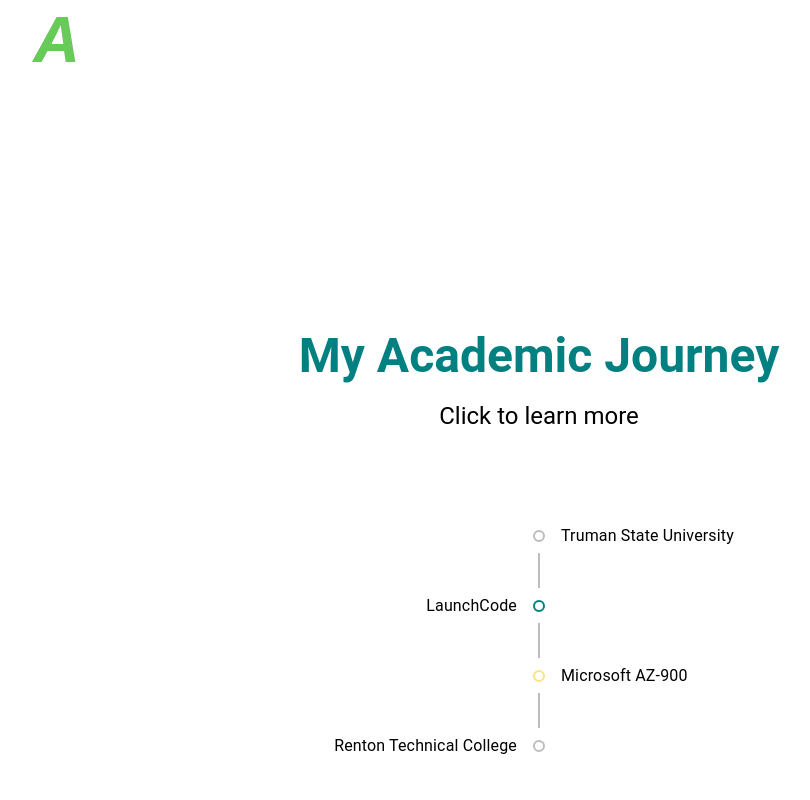
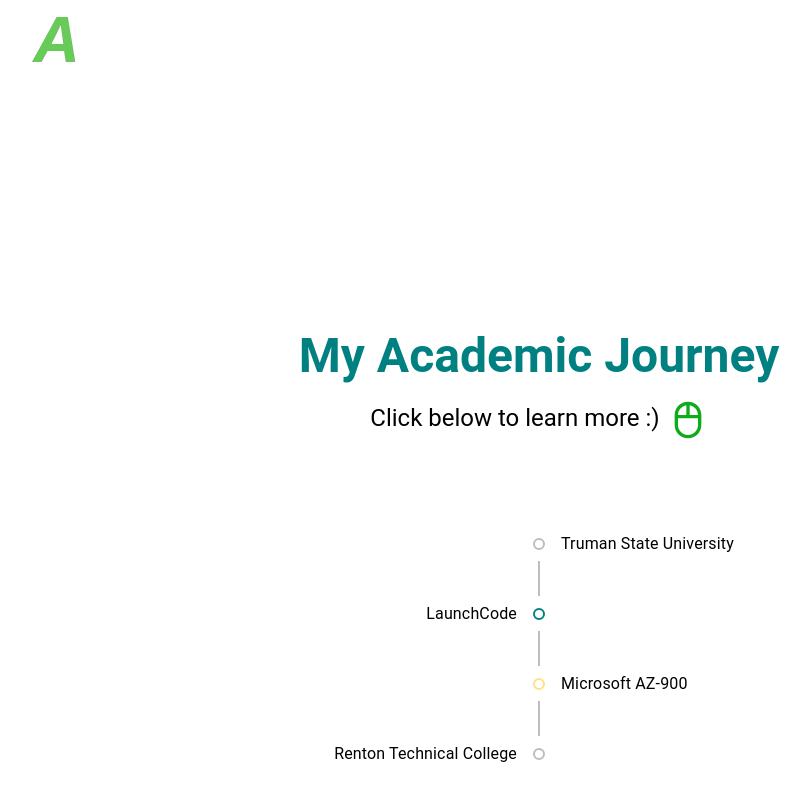
Before and after one commit to amerigirl/website, a React (Create React App) app: page /aboutPage in a window 1280 px wide. Shown: the part 712-1512 px from the top of the page, without its empty margins (101-911 px from the left). Built offline with nearby package versions, Linux system fonts and the light colour scheme.

Commit message:
updated subtitle

```diff
--- a/src/Components/AboutPage/AboutPage.jsx
+++ b/src/Components/AboutPage/AboutPage.jsx
@@ -5,6 +5,7 @@ import theme from "../../theme";
 import About from "./About";
 import MyAcademicJourney from "./MyAcademicJourney/MyAcademicJourney";
 import SectionTitle from "../SectionTitle";
+import MouseOutlinedIcon from "@mui/icons-material/MouseOutlined";
 
 const AboutPage = () => {
   return (
@@ -12,8 +13,23 @@ const AboutPage = () => {
       <Navbar />
       <About />
 
-      <Box sx={{ marginTop: "15rem" , marginBottom:"3rem"}}>
-        <SectionTitle title={"My Academic Journey"} subtitle={"Click to learn more"} />
+      <Box sx={{ marginTop: "15rem", marginBottom: "3rem" }}>
+        <SectionTitle
+          title={"My Academic Journey"}
+          subtitle={
+            <>
+              Click below to learn more :)
+              <MouseOutlinedIcon
+                sx={{
+                  fontSize: "2.5rem",
+                  verticalAlign: "middle",
+                  color: "#0dac1b",
+                  paddingLeft: ".5rem",
+                }}
+              />
+            </>
+          }
+        />
       </Box>
       <MyAcademicJourney />
     </ThemeProvider>
--- a/src/Components/AboutPage/MyAcademicJourney/MyAcademicJourney.jsx
+++ b/src/Components/AboutPage/MyAcademicJourney/MyAcademicJourney.jsx
@@ -5,10 +5,14 @@ import TimelineSeparator from "@mui/lab/TimelineSeparator";
 import TimelineConnector from "@mui/lab/TimelineConnector";
 import TimelineContent from "@mui/lab/TimelineContent";
 import TimelineDot from "@mui/lab/TimelineDot";
+import Box from "@mui/material/Box";
+import MouseOutlinedIcon from "@mui/icons-material/MouseOutlined";
 
 const MyAcademicJourney = () => {
+
   return (
-    <Timeline position="alternate" sx={{marginBottom: "10rem"}}>
+    <>
+        <Timeline position="alternate" sx={{marginBottom: "10rem"}}>
       <TimelineItem>
         <TimelineSeparator>
           <TimelineDot variant="outlined" />
@@ -37,7 +41,13 @@ const MyAcademicJourney = () => {
         <TimelineContent>Renton Technical College</TimelineContent>
       </TimelineItem>
     </Timeline>
+
+    <Box>
+    </Box>
+    </>
+
   );
+
 };
 
 export default MyAcademicJourney;
```
